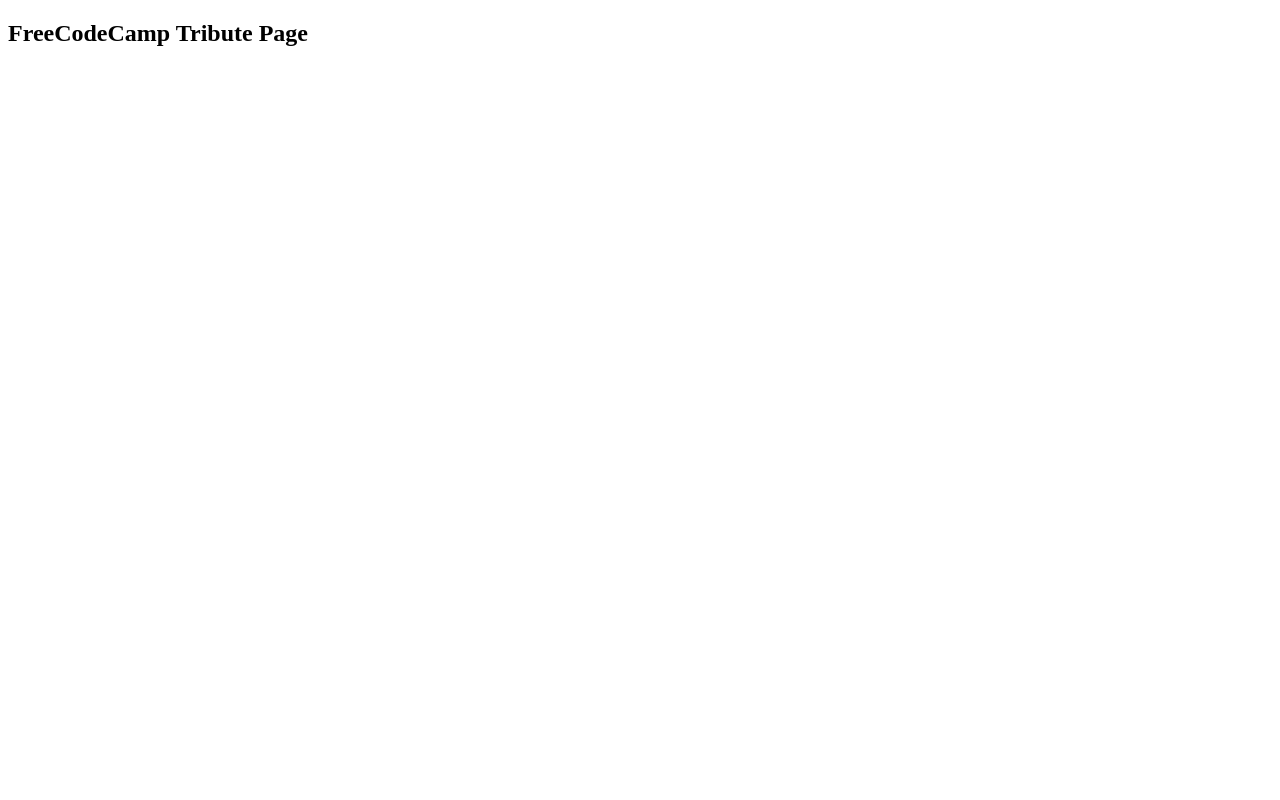
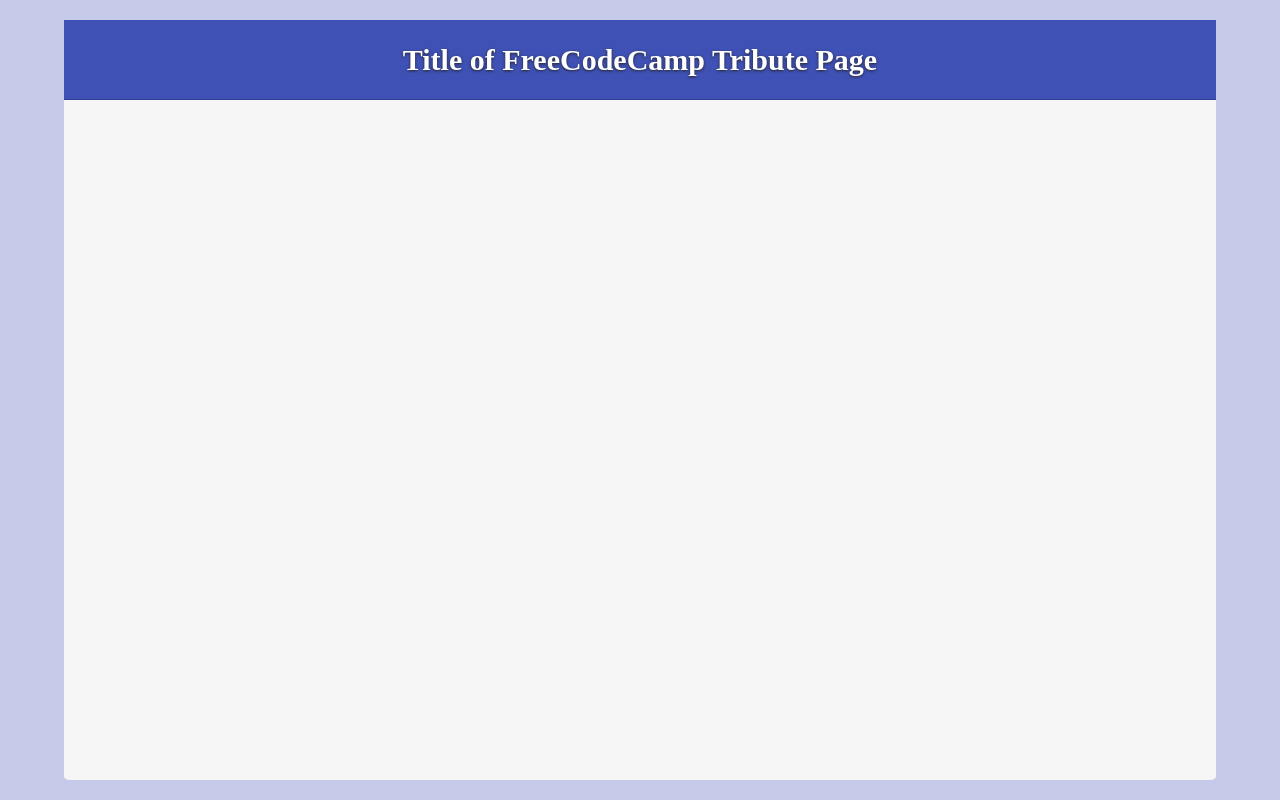
Before and after one commit to imatos/Tribute-Freecodecamp, a plain HTML site: page index.html in a window 1280 px wide. Drawn offline with Linux system fonts and the light colour scheme.

Commit message:
start to make layout

```diff
--- /dev/null
+++ b/css/main.css
@@ -0,0 +1,44 @@
+* {
+  margin: 0;
+  padding: 0;
+  box-sizing: border-box;
+}
+
+body {
+  background-color: #C5CAE9;
+}
+
+/*overflow hiden*/
+
+.wrapper {
+  display: flex;
+  flex-direction: column;
+  height: 100vh;
+}
+
+.content {
+  background: #f6f6f6;
+  min-height: 95vh;
+  min-width: 90vw;
+  margin: auto;
+  padding: 10px;
+  border-radius: 0.5%;
+}
+
+.title-box {
+  height: 80px;
+  line-height: 80px;
+  overflow: hidden;
+  width: auto;
+  background: #3F51B5;
+  margin: -10px;
+  border-bottom: 1px solid #324296;
+}
+
+.title {
+  color: #fff;
+  font-size: 30px;
+  margin-bottom: 20px;
+  text-align: center;
+  text-shadow: 0 1px 3px #222;
+}
--- a/index.html
+++ b/index.html
@@ -3,8 +3,15 @@
   <head>
     <meta charset="utf-8">
     <title>Tribute Page</title>
+    <link rel="stylesheet" href="css/main.css">
   </head>
   <body>
-    <h2>FreeCodeCamp Tribute Page</h2>
+    <div class="wrapper">
+      <div class="content">
+        <div class="title-box">
+          <h2 class="title">Title of FreeCodeCamp Tribute Page</h2>
+        </div>
+      </div>
+    </div>
   </body>
 </html>
```
